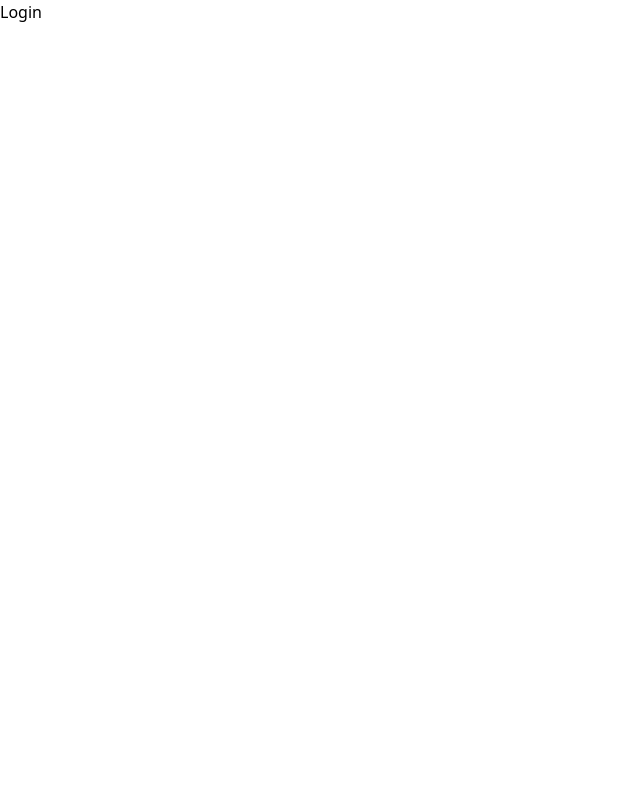
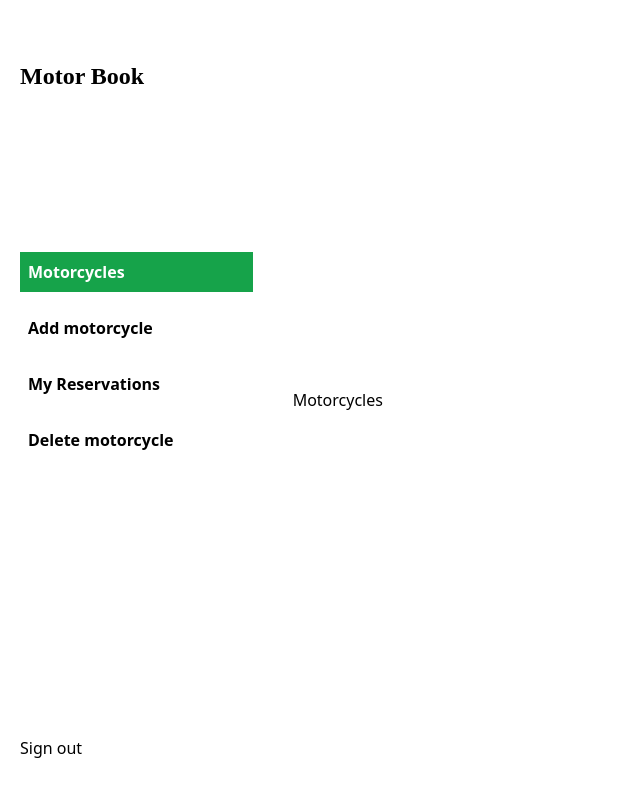
Before and after one commit to jecode93/carbook_frontend, a React (Create React App) app: page / in a window 1280 px wide. Shown: the top 796 px of the page, without its empty margins (0-640 px from the left). Built offline with nearby package versions, Linux system fonts and the light colour scheme.

Commit message:
Fix navbar

```diff
--- a/src/App.js
+++ b/src/App.js
@@ -1,18 +1,22 @@
 import { BrowserRouter, Route, Routes } from 'react-router-dom';
 import './App.css';
-import Layout from './components/Layout';
 import Login from './components/Login';
 import Signup from './components/Signup';
+import Motorcycles from './components/Motorcycles';
+import Navigation from './components/Navigation';
 
 function App() {
   return (
-    <BrowserRouter>
-      <Routes>
-        <Route index element={<Login />} />
-        <Route path="signup" element={<Signup />} />
-        <Route path="home" element={<Layout />} />
-      </Routes>
-    </BrowserRouter>
+    <div className="relative md:flex">
+      <BrowserRouter>
+        <Navigation />
+        <Routes>
+          <Route path="/" element={<Motorcycles />} />
+          <Route path="signup" element={<Signup />} />
+          <Route path="login" element={<Login />} />
+        </Routes>
+      </BrowserRouter>
+    </div>
   );
 }
 
--- /dev/null
+++ b/src/components/AddMotorcycle.jsx
@@ -0,0 +1,9 @@
+import React from 'react'
+
+const AddMotorcycle = () => {
+  return (
+    <div>AddMotorcycle</div>
+  )
+}
+
+export default AddMotorcycle
--- a/src/components/Layout.jsx
+++ b/src/components/Layout.jsx
@@ -4,7 +4,7 @@ import Navigation from './Navigation';
 const Layout = () => (
   <>
     <div className="flex h-screen">
-      <div className="lg:w-3/12 lg:p-5">
+      <div className="lg:w-3/12 lg:p-5 md:relative fixed bg-white h-screen">
         <Navigation />
       </div>
       <div className="lg:w-10/12 flex items-center bg-green-600 w-full">
--- /dev/null
+++ b/src/components/Motorcycles.jsx
@@ -0,0 +1,7 @@
+import React from 'react';
+
+const Motorcycles = () => (
+  <div className="w-full flex items-center p-10">Motorcycles</div>
+);
+
+export default Motorcycles;
--- a/src/components/Navigation.jsx
+++ b/src/components/Navigation.jsx
@@ -1,7 +1,7 @@
 import React, { useState } from 'react';
 import { IoIosMenu } from 'react-icons/io';
 import { AiOutlineClose } from 'react-icons/ai';
-import { NavLink } from 'react-router-dom';
+import { Link } from 'react-router-dom';
 
 const Navigation = () => {
   const [isOpen, setIsOpen] = useState(true);
@@ -12,12 +12,12 @@ const Navigation = () => {
 
   return (
     <>
-      <div className={!isOpen ? 'wrapper fixed lg:bg-white h-screen duration-300' : 'w-2/12'}>
+      <div className={!isOpen ? '' : 'h-screen md:w-3/12 bg-white duration-300'}>
         <div // eslint-disable-line jsx-a11y/no-static-element-interactions
           className={
             isOpen
               ? 'hidden'
-              : 'block p-1 text-2xl font-bold md:bg-none lg:hidden cursor-pointer'
+              : 'flex absolute left-2 top-2 p-1 text-2xl font-bold md:bg-none lg:hidden md:hidden cursor-pointer'
           }
           onKeyDown={toggleMenu}
           onClick={toggleMenu}
@@ -27,7 +27,7 @@ const Navigation = () => {
         <div // eslint-disable-line jsx-a11y/no-static-element-interactions
           className={
             isOpen
-              ? 'block p-1 text-2xl font-bold lg:hidden cursor-pointer duration-300'
+              ? 'flex absolute left-2 top-2 p-1 text-2xl font-bold lg:hidden md:hidden cursor-pointer duration-300'
               : 'hidden'
           }
           onKeyDown={toggleMenu}
@@ -35,38 +35,38 @@ const Navigation = () => {
         >
           <AiOutlineClose />
         </div>
-        <nav className={!isOpen ? 'hidden lg:block duration-300' : ' pt-10 pl-5 w-screen flex flex-col'}>
-          <div>
-            <NavLink to="/home">
+        <nav className={!isOpen ? 'hidden duration-300' : 'pt-10 pl-5 flex flex-col'}>
+          <div className="pt-5">
+            <Link to="/">
               <h1 className="font-logo font-bold text-2xl">Motor Book</h1>
-            </NavLink>
+            </Link>
           </div>
           <ul className="pt-40 font-bold">
             <li className="mb-4 p-2 bg-green-600 text-white">
-              <NavLink to="/home" activeClassName="active">
+              <Link to="/" onClick={toggleMenu}>
                 Motorcycles
-              </NavLink>
+              </Link>
             </li>
             <li className="mb-4 p-2">
-              <NavLink to="/new-motor" activeClassName="active">
+              <Link to="/new-motor" onClick={toggleMenu}>
                 Add motorcycle
-              </NavLink>
+              </Link>
             </li>
             <li className="mb-4 p-2">
-              <NavLink to="/reservations" activeClassName="active">
+              <Link to="/reservations" onClick={toggleMenu}>
                 My Reservations
-              </NavLink>
+              </Link>
             </li>
             <li className="mb-4 p-2">
-              <NavLink to="/delete-motor" activeClassName="active">
+              <Link to="/delete-motor" onClick={toggleMenu}>
                 Delete motorcycle
-              </NavLink>
+              </Link>
             </li>
           </ul>
           <div className="absolute bottom-10">
-            <NavLink>
+            <Link to="signup" onClick={toggleMenu}>
               Sign out
-            </NavLink>
+            </Link>
           </div>
         </nav>
       </div>
```
